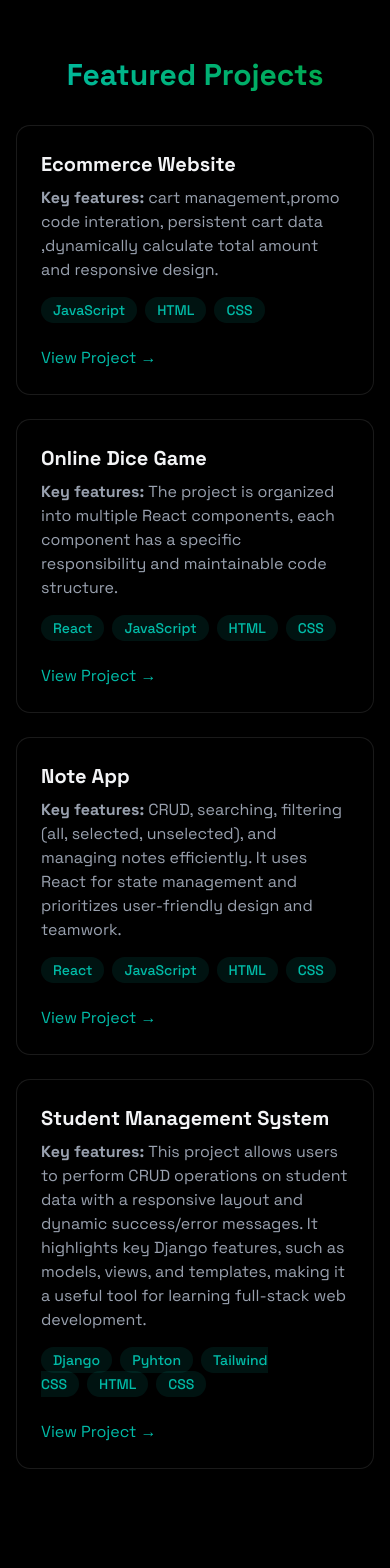
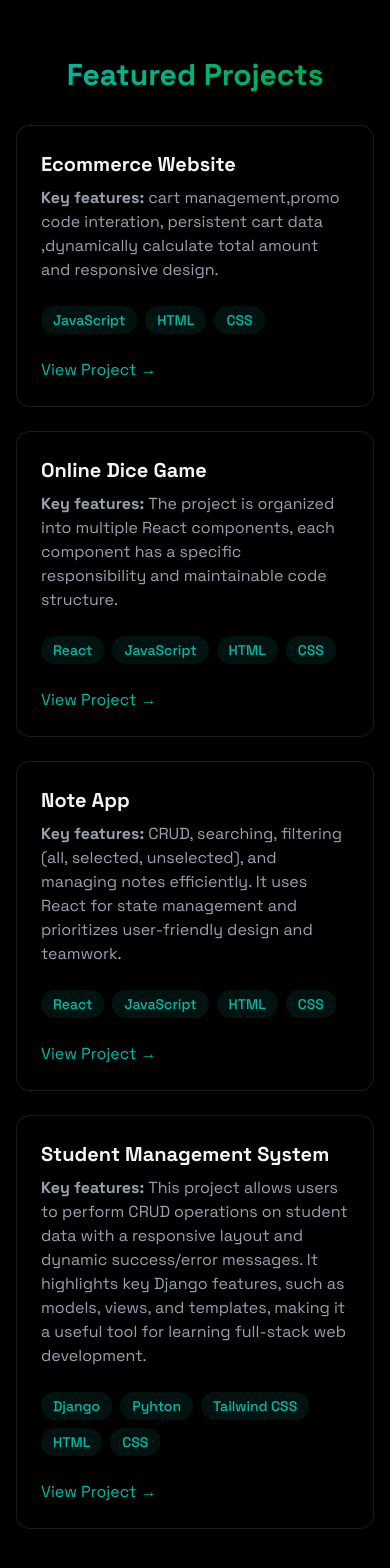
Before and after one commit to Shad-Islam/my-portfolio, a React (Vite) app: page / in a window 390 px wide. Shown: the part 2365-3933 px from the top of the page. Built offline with nearby package versions, Linux system fonts and the light colour scheme.

Commit message:
fix the mobile screen design issues

```diff
--- a/src/components/section/Projects.jsx
+++ b/src/components/section/Projects.jsx
@@ -29,11 +29,11 @@ const Projects = ({ isDarkMode }) => {
                 ,dynamically calculate total amount and responsive design.
               </p>
 
-              <div>
+              <div className="flex flex-wrap">
                 {["JavaScript", "HTML", "CSS"].map((skill, key) => (
                   <span
                     key={key}
-                    className={`py-1 px-3 rounded-full text-sm font-medium mr-2 transition ${
+                    className={`py-1 px-3 rounded-full text-sm font-medium mr-2 mt-2 transition ${
                       isDarkMode
                         ? "bg-teal-500/10 text-teal-500 hover:bg-teal-500/20"
                         : "bg-teal-500/20 text-teal-700 hover:bg-teal-500/30"
@@ -70,11 +70,11 @@ const Projects = ({ isDarkMode }) => {
                 structure.
               </p>
 
-              <div>
+              <div className="flex flex-wrap">
                 {["React", "JavaScript", "HTML", "CSS"].map((skill, key) => (
                   <span
                     key={key}
-                    className={`py-1 px-3 rounded-full text-sm font-medium mr-2 transition ${
+                    className={`py-1 px-3 rounded-full text-sm font-medium mr-2 mt-2 transition ${
                       isDarkMode
                         ? "bg-teal-500/10 text-teal-500 hover:bg-teal-500/20"
                         : "bg-teal-500/20 text-teal-700 hover:bg-teal-500/30"
@@ -112,11 +112,11 @@ const Projects = ({ isDarkMode }) => {
                 and prioritizes user-friendly design and teamwork.
               </p>
 
-              <div>
+              <div className="flex flex-wrap">
                 {["React", "JavaScript", "HTML", "CSS"].map((skill, key) => (
                   <span
                     key={key}
-                    className={`py-1 px-3 rounded-full text-sm font-medium mr-2 transition ${
+                    className={`py-1 px-3 rounded-full text-sm font-medium mr-2 mt-2 transition ${
                       isDarkMode
                         ? "bg-teal-500/10 text-teal-500 hover:bg-teal-500/20"
                         : "bg-teal-500/20 text-teal-700 hover:bg-teal-500/30"
@@ -158,12 +158,12 @@ const Projects = ({ isDarkMode }) => {
                 full-stack web development.
               </p>
 
-              <div>
+              <div className="flex flex-wrap">
                 {["Django", "Pyhton", "Tailwind CSS", "HTML", "CSS"].map(
                   (skill, key) => (
                     <span
                       key={key}
-                      className="bg-teal-500/10 text-teal-500 py-1 px-3 rounded-full text-sm font-medium mr-2 hover:bg-teal-500/20
+                      className="bg-teal-500/10 text-teal-500 py-1 px-3 rounded-full text-sm font-medium mr-2 mt-2 hover:bg-teal-500/20
                    hover:shadow-[0_0_15px_rgba(20,184,166,0.2)] transition"
                     >
                       {skill}
```
